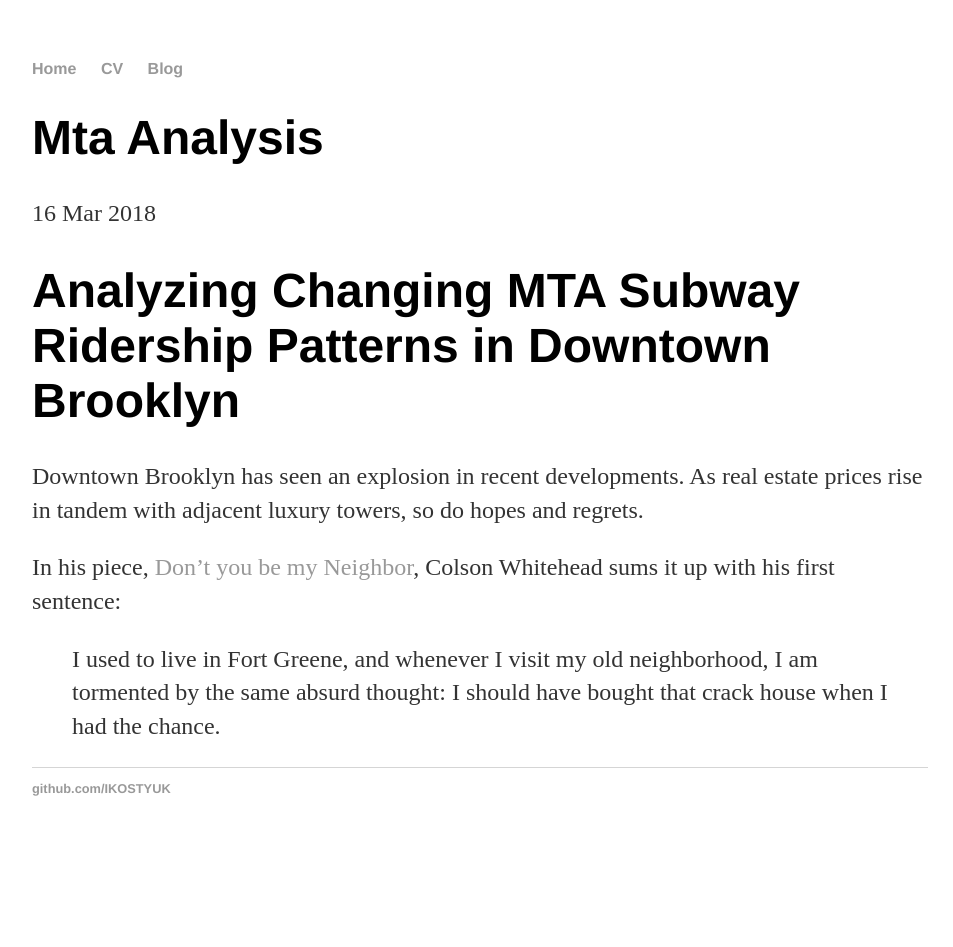
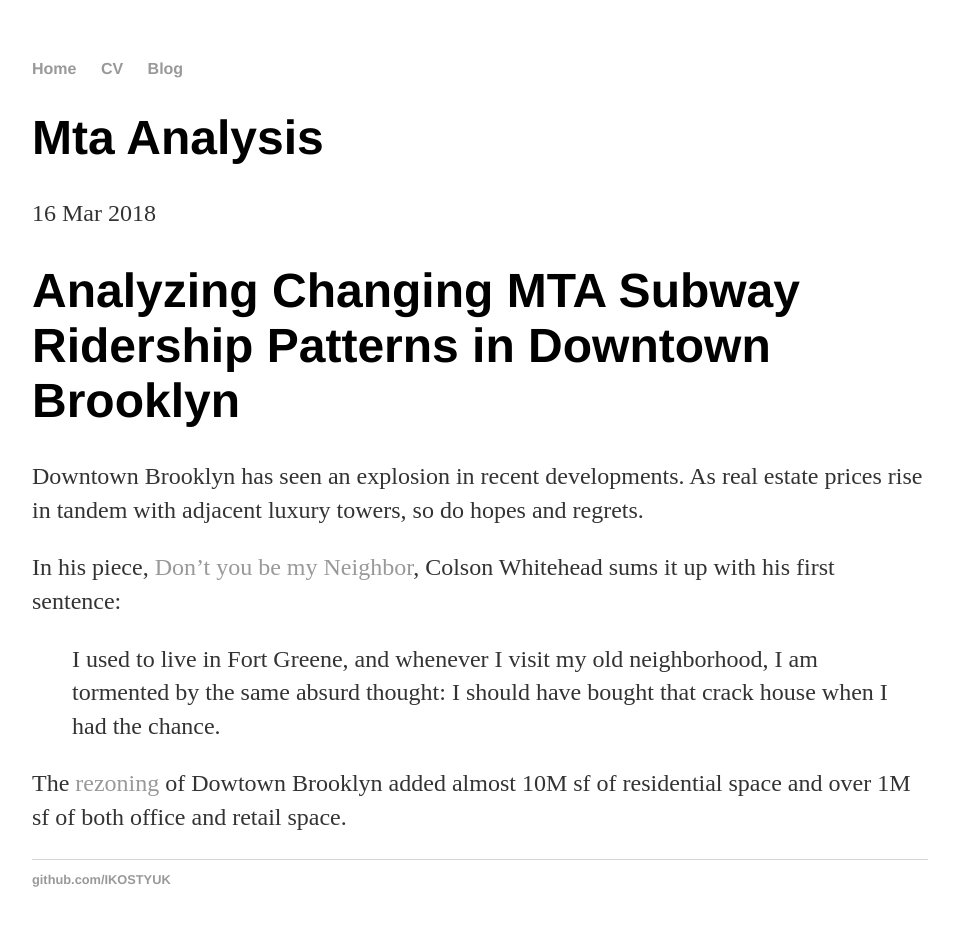
Before and after one commit to IKOSTYUK/ikostyuk.github.io, a Jekyll site: the page built from _posts/2018-03-16-MTA-Analysis.md, in a window 1280 px wide. Shown: the whole page, without its empty margins (160-1113 px from the left). Built offline with Jekyll 4.4.1, drawn with Linux system fonts in a browser that asks for light colours; our own code applies the rules of GitHub Pages for plain Markdown files; before the commit the page ends 900 px from its top, so only the background shows below that.

Commit message:
Update 2018-03-16-MTA-Analysis.md

```diff
--- a/_posts/2018-03-16-MTA-Analysis.md
+++ b/_posts/2018-03-16-MTA-Analysis.md
@@ -5,3 +5,5 @@
 In his piece, [Don't you be my Neighbor](http://nymag.com/nymetro/realestate/urbandev/features/n_10289/), Colson Whitehead sums it up with his first sentence:
 
 > I used to live in Fort Greene, and whenever I visit my old neighborhood, I am tormented by the same absurd thought: I should have bought that crack house when I had the chance.
+
+The [rezoning](https://www.brooklyn-usa.org/wp-content/uploads/2016/02/Downtown-Brooklyn-2004-Rezoning_Final.pdf) of Dowtown Brooklyn added almost 10M sf of residential space and over 1M sf of both office and retail space.
```
